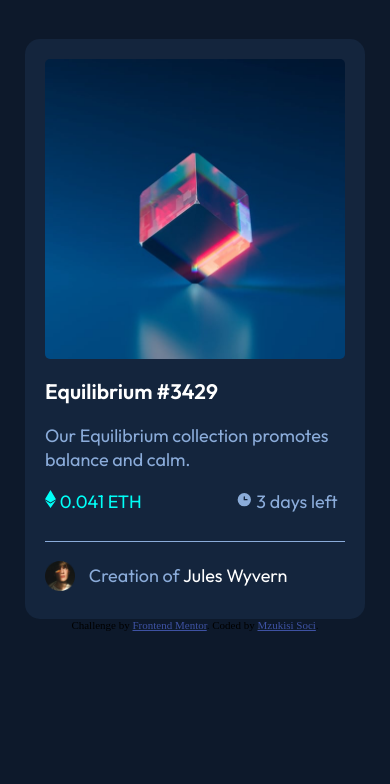
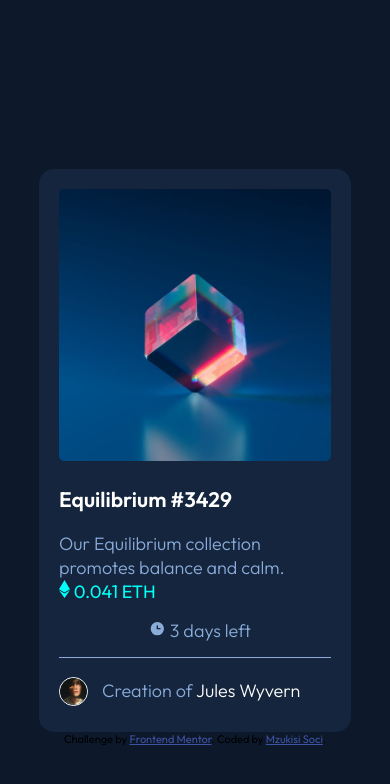
Before and after one commit to Mzu-Soci/NFT-preview-card-component, a plain HTML site: page index.html in a window 390 px wide. Drawn offline with Linux system fonts and the light colour scheme.

Commit message:
Responsive updates on CSS file.
Updated the CCS file to make sure content is always in the center of the page on all screen sizes.

```diff
--- a/css/styles.css
+++ b/css/styles.css
@@ -1,4 +1,148 @@
 body {
+  background-color: hsl(217, 54%, 11%);
+  font-family: 'Outfit', sans-serif;
+}
+
+p {
+  margin: 0;
+  /* font-size: 16px;
+  line-height: 1.8rem; */
+}
+.container {
+  position: fixed;
+  left: 10%;
+  right: 10%;
+  top: 20%;
+}
+
+.content-box {
+  font-size: 18px;
+  line-height: 1.8rem;
+  font-weight: 300;
+  background-color: hsl(216, 50%, 16%);
+  border-radius: 15px;
+  line-height: 1.5rem;
+  max-width: 300px;
+  padding: 20px;
+  margin: auto;
+}
+
+.image {
+  border-radius: 5px;
+  max-width: 300px;
+}
+
+/* Text Content Section */
+.title {
+  color: hsl(0, 0%, 100%);
+  padding-top: 5px;
+}
+
+.title:hover {
+  color: hsl(178, 100%, 50%);
+}
+
+.description {
+  color: hsl(215, 51%, 70%);
+}
+
+.nft-price {
+  color: hsl(178, 100%, 50%);
+  display: inline-block;
+  font-weight: 400;
+}
+
+.nft-countdown {
+  color: hsl(215, 51%, 70%);
+  display: inline-block;
+  text-align: left;
+  padding-top: 15px;
+  padding-bottom: 5px;
+  padding-left: 90px;
+}
+
+hr {
+  border-width: 1px 0 0;
+  border-style: solid;
+  border-color: hsl(215, 51%, 70%);
+}
+
+.creator-image {
+  border: solid 1px hsl(0, 0%, 100%);
+  border-radius: 16px;
+  display: inline-block;
+  width: 10%;
+  margin-top: 10px;
+  margin-right: 10px;
+}
+
+.creator-name {
+  display: inline-block;
+  color: hsl(215, 51%, 70%);
+  position: relative;
+  bottom: 9px;
+}
+
+span {
+  color: hsl(0, 0%, 100%);
+}
+
+span:hover {
+  color: hsl(178, 100%, 50%);
+}
+
+/* Animation */
+.image-box {
+  border-radius: 5px;
+  max-height: 300px;
+  max-width: 300px;
+  position: relative;
+}
+
+.image {
+  border-radius: 5px;
+  display: block;
+  width: 100%;
+}
+
+.overlay {
+  border-radius: 5px;
+  position: absolute;
+  top: 0;
+  left: 0;
+  width: 100%;
+  height: 100%;
+  background: hsl(178, 100%, 50%, .3);
+  color: white;
+  display: flex;
+  align-items: center;
+  justify-content: center;
+  opacity: 0;
+  transition: opacity 0.25s;
+}
+
+.overlay:hover {
+  opacity: 1;
+}
+
+/* attribution Section */
+.attribution {
+  font-size: 11px;
+  text-align: center;
+}
+
+.attribution a {
+  color: hsl(228, 45%, 44%);
+}
+
+/* Centering container */
+/* .container {
+  position: fixed;
+  left: 10%;
+  right: 10%;
+  top: 25%;
+} */
+/* body {
   background-color: hsl(217, 54%, 11%);
   padding-top: 8%;
 }
@@ -13,10 +157,9 @@ body {
   width: 300px;
   padding: 20px;
   margin: auto;
-}
-
+} */
 /* Animation */
-.image-box {
+/* .image-box {
   border-radius: 5px;
   height: 280px;
   width: 300px;
@@ -48,10 +191,9 @@ body {
 
 .overlay:hover {
   opacity: 1;
-}
-
+} */
 /* Title Section */
-.title {
+/* .title {
   color: hsl(0, 0%, 100%);
 }
 
@@ -102,14 +244,13 @@ span {
 
 span:hover {
   color: hsl(178, 100%, 50%);
-}
-
+} */
 /* attribution Section */
-.attribution {
+/* .attribution {
   font-size: 11px;
   text-align: center;
 }
 
 .attribution a {
   color: hsl(228, 45%, 44%);
-}
+} */
--- a/index.html
+++ b/index.html
@@ -23,18 +23,23 @@
 
 <body>
 
+  <div class="container">
     <div class="content-box">
-
       <div class="image-box">
         <img class="image" src="images\image-equilibrium.jpg" alt="">
         <div class="overlay">
-        <svg class="view-icon" width="48" height="48" xmlns="http://www.w3.org/2000/svg"><g fill="none" fill-rule="evenodd"><path d="M0 0h48v48H0z"/><path d="M24 9C14 9 5.46 15.22 2 24c3.46 8.78 12 15 22 15 10.01 0 18.54-6.22 22-15-3.46-8.78-11.99-15-22-15Zm0 25c-5.52 0-10-4.48-10-10s4.48-10 10-10 10 4.48 10 10-4.48 10-10 10Zm0-16c-3.31 0-6 2.69-6 6s2.69 6 6 6 6-2.69 6-6-2.69-6-6-6Z" fill="#FFF" fill-rule="nonzero"/></g></svg>
+          <svg class="view-icon" width="48" height="48" xmlns="http://www.w3.org/2000/svg">
+            <g fill="none" fill-rule="evenodd">
+              <path d="M0 0h48v48H0z" />
+              <path
+                d="M24 9C14 9 5.46 15.22 2 24c3.46 8.78 12 15 22 15 10.01 0 18.54-6.22 22-15-3.46-8.78-11.99-15-22-15Zm0 25c-5.52 0-10-4.48-10-10s4.48-10 10-10 10 4.48 10 10-4.48 10-10 10Zm0-16c-3.31 0-6 2.69-6 6s2.69 6 6 6 6-2.69 6-6-2.69-6-6-6Z"
+                fill="#FFF" fill-rule="nonzero" />
+            </g>
+          </svg>
         </div>
       </div>
-
       <h3 class="title">Equilibrium #3429</h3>
       <p class="description ">Our Equilibrium collection promotes balance and calm.</p>
-
       <p class="nft-price">
         <svg width="11" height="18" xmlns="http://www.w3.org/2000/svg">
           <path d="M11 10.216 5.5 18 0 10.216l5.5 3.263 5.5-3.262ZM5.5 0l5.496 9.169L5.5 12.43 0 9.17 5.5 0Z" fill="#00FFF8" />
@@ -45,18 +50,16 @@
           <path d="M8.305 2.007a6.667 6.667 0 1 0 0 13.334 6.667 6.667 0 0 0 0-13.334Zm2.667 7.334H8.305a.667.667 0 0 1-.667-.667V6.007a.667.667 0 0 1 1.334 0v2h2a.667.667 0 0 1 0 1.334Z" fill="#8BACD9" />
         </svg> 3 days left
       </p>
-
       <hr>
-
       <img class="creator-image" src="images\image-avatar.png" alt="">
       <p class="creator-name">Creation of <span>Jules Wyvern</span></p>
-
     </div>
-
     <div class="attribution">
       Challenge by <a href="https://www.frontendmentor.io?ref=challenge" target="_blank">Frontend Mentor</a>.
       Coded by <a href="#">Mzukisi Soci</a>.
     </div>
+  </div>
+
 
 
 
```
Also changed, not shown: design/active-states.jpg (added), design/desktop-design.jpg (added), design/desktop-preview.jpg (added), design/mobile-design.jpg (added), 1 other file. Lines whose indentation alone changed are shown as unchanged.
